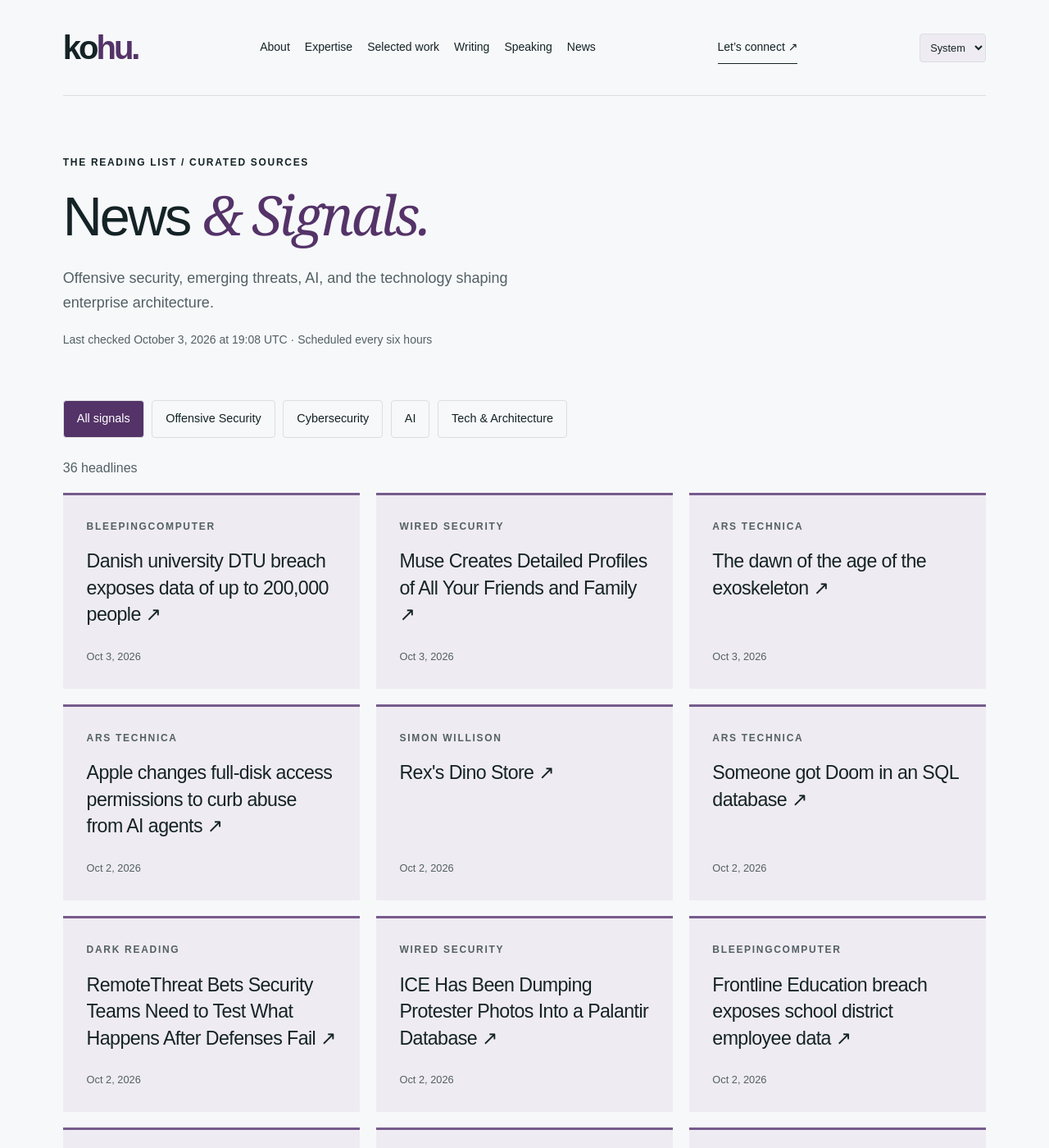
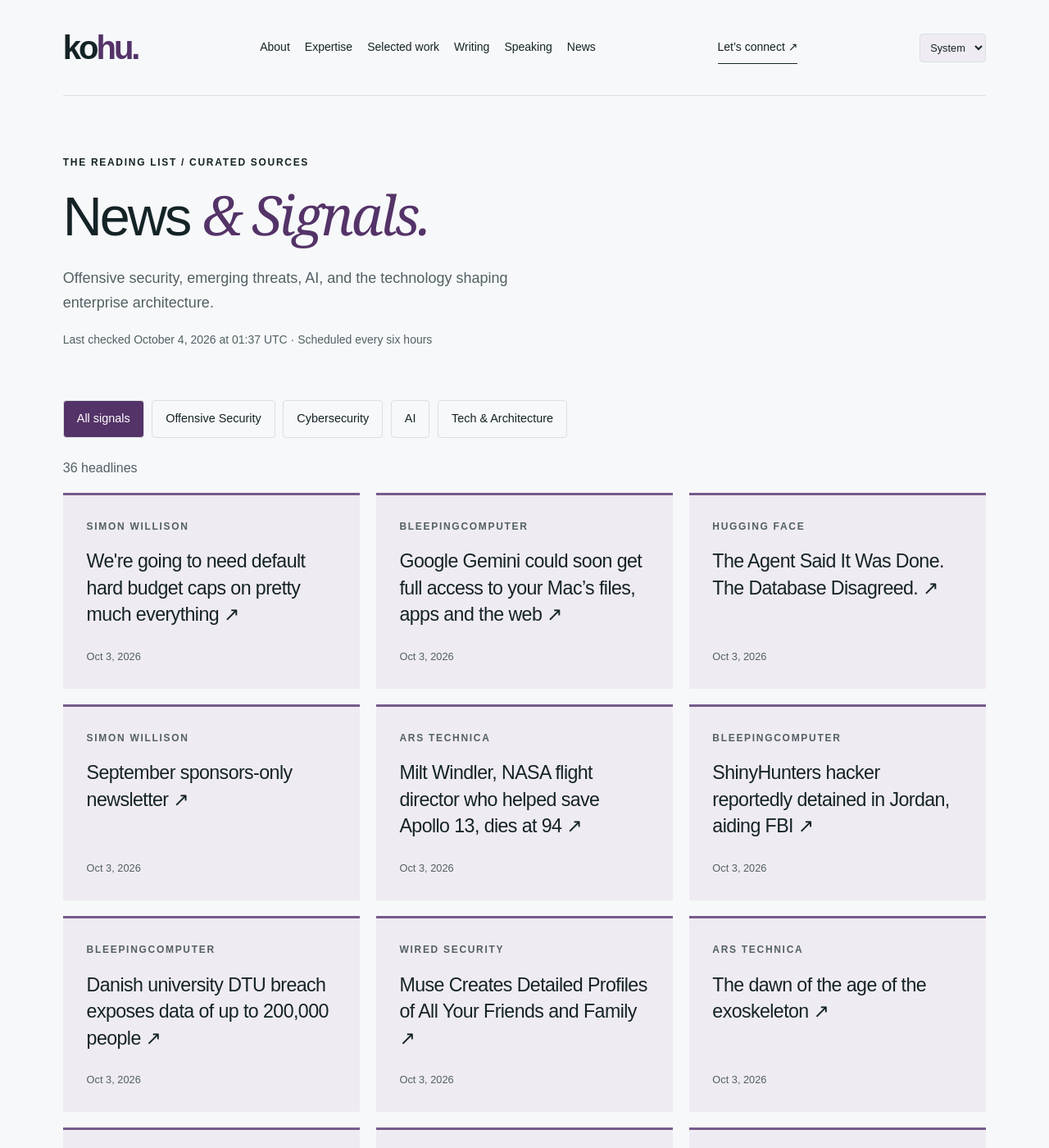
Before and after one commit to hntk/hntk.github.io, a Jekyll site: the page built from news/index.html, in a window 1280 px wide and 1400 px high. Shown: the whole window at 82% size. Built offline with Jekyll 4.4.1, drawn with Linux system fonts in a browser that asks for light colours; part of the change alters nothing that is shown; some of the changed text lies outside the part shown.

Commit message:
Refresh News and Signals

```diff
--- a/_data/news.json
+++ b/_data/news.json
@@ -1,6 +1,54 @@
 {
-  "updated": "2026-10-03T19:08:54.130651+00:00",
+  "updated": "2026-10-04T01:37:30.775446+00:00",
   "items": [
+    {
+      "title": "We're going to need default hard budget caps on pretty much everything",
+      "url": "https://simonwillison.net/2026/Oct/3/default-hard-budget-caps/",
+      "published": "2026-10-03T23:34:02+00:00",
+      "source": "Simon Willison",
+      "source_id": "simon-willison",
+      "category": "ai"
+    },
+    {
+      "title": "Google Gemini could soon get full access to your Mac’s files, apps and the web",
+      "url": "https://www.bleepingcomputer.com/news/google/google-gemini-could-soon-get-full-access-to-your-macs-files-apps-and-the-web/",
+      "published": "2026-10-03T23:12:34+00:00",
+      "source": "BleepingComputer",
+      "source_id": "bleepingcomputer",
+      "category": "cybersecurity"
+    },
+    {
+      "title": "The Agent Said It Was Done. The Database Disagreed.",
+      "url": "https://huggingface.co/blog/microsoft/thinkingbox",
+      "published": "2026-10-03T22:56:48+00:00",
+      "source": "Hugging Face",
+      "source_id": "hugging-face",
+      "category": "ai"
+    },
+    {
+      "title": "September sponsors-only newsletter",
+      "url": "https://simonwillison.net/2026/Oct/3/newsletter/",
+      "published": "2026-10-03T22:00:31+00:00",
+      "source": "Simon Willison",
+      "source_id": "simon-willison",
+      "category": "ai"
+    },
+    {
+      "title": "Milt Windler, NASA flight director who helped save Apollo 13, dies at 94",
+      "url": "https://arstechnica.com/space/2026/10/milt-windler-nasa-flight-director-who-helped-save-apollo-13-dies-at-94/",
+      "published": "2026-10-03T19:45:17+00:00",
+      "source": "Ars Technica",
+      "source_id": "ars-technica",
+      "category": "tech-architecture"
+    },
+    {
+      "title": "ShinyHunters hacker reportedly detained in Jordan, aiding FBI",
+      "url": "https://www.bleepingcomputer.com/news/security/shinyhunters-hacker-reportedly-detained-in-jordan-aiding-fbi/",
+      "published": "2026-10-03T19:09:38+00:00",
+      "source": "BleepingComputer",
+      "source_id": "bleepingcomputer",
+      "category": "cybersecurity"
+    },
     {
       "title": "Danish university DTU breach exposes data of up to 200,000 people",
       "url": "https://www.bleepingcomputer.com/news/security/danish-university-dtu-breach-exposes-data-of-up-to-200-000-people/",
@@ -42,14 +90,6 @@
       "category": "ai"
     },
     {
-      "title": "Someone got Doom in an SQL database",
-      "url": "https://arstechnica.com/gaming/2026/10/can-it-run-doom-sql-database-edition/",
-      "published": "2026-10-02T21:19:05+00:00",
-      "source": "Ars Technica",
-      "source_id": "ars-technica",
-      "category": "tech-architecture"
-    },
-    {
       "title": "RemoteThreat Bets Security Teams Need to Test What Happens After Defenses Fail",
       "url": "https://www.darkreading.com/cybersecurity-operations/remotethreat-bets-security-teams-need-to-test-what-happens-after-defenses-fail",
       "published": "2026-10-02T20:18:37+00:00",
@@ -63,22 +103,6 @@
       "published": "2026-10-02T19:52:36+00:00",
       "source": "WIRED Security",
       "source_id": "wired",
-      "category": "cybersecurity"
-    },
-    {
-      "title": "Frontline Education breach exposes school district employee data",
-      "url": "https://www.bleepingcomputer.com/news/security/frontline-education-data-breach-impacts-school-district-employees/",
-      "published": "2026-10-02T19:01:40+00:00",
-      "source": "BleepingComputer",
-      "source_id": "bleepingcomputer",
-      "category": "cybersecurity"
-    },
-    {
-      "title": "Warlock ransomware breach SharePoint in water, telecom operator attacks",
-      "url": "https://www.bleepingcomputer.com/news/security/warlock-ransomware-breach-sharepoint-in-water-telecom-operator-attacks/",
-      "published": "2026-10-02T18:33:01+00:00",
-      "source": "BleepingComputer",
-      "source_id": "bleepingcomputer",
       "category": "cybersecurity"
     },
     {
@@ -202,22 +226,6 @@
       "category": "cybersecurity"
     },
     {
-      "title": "Quoting Matthew Green",
-      "url": "https://simonwillison.net/2026/Oct/1/matthew-green/",
-      "published": "2026-10-01T06:29:01+00:00",
-      "source": "Simon Willison",
-      "source_id": "simon-willison",
-      "category": "ai"
-    },
-    {
-      "title": "He Built This City",
-      "url": "https://simonwillison.net/2026/Sep/30/he-built-this-city/",
-      "published": "2026-09-30T21:54:19+00:00",
-      "source": "Simon Willison",
-      "source_id": "simon-willison",
-      "category": "ai"
-    },
-    {
       "title": "Forecasting space weather risks on power grids",
       "url": "https://www.microsoft.com/en-us/research/blog/forecasting-space-weather-risks-on-power-grids/",
       "published": "2026-09-30T16:00:00+00:00",
@@ -232,14 +240,6 @@
       "source": "SpecterOps",
       "source_id": "specterops",
       "category": "offensive-security"
-    },
-    {
-      "title": "Open TTS Leaderboard: Scalable Evaluation for Multilingual Text-to-Speech and Voice Cloning",
-      "url": "https://huggingface.co/blog/open-tts-leaderboard",
-      "published": "2026-09-30T00:00:00+00:00",
-      "source": "Hugging Face",
-      "source_id": "hugging-face",
-      "category": "ai"
     },
     {
       "title": "Introducing Quine: An AI research system designed for the complexity of biology",
@@ -295,79 +295,79 @@
       "id": "ars-technica",
       "name": "Ars Technica",
       "status": "ok",
-      "last_success": "2026-10-03T19:08:54.130651+00:00"
+      "last_success": "2026-10-04T01:37:30.775446+00:00"
     },
     {
       "id": "bleepingcomputer",
       "name": "BleepingComputer",
       "status": "ok",
-      "last_success": "2026-10-03T19:08:54.130651+00:00"
+      "last_success": "2026-10-04T01:37:30.775446+00:00"
     },
     {
       "id": "cloudflare",
       "name": "Cloudflare",
       "status": "ok",
-      "last_success": "2026-10-03T19:08:54.130651+00:00"
+      "last_success": "2026-10-04T01:37:30.775446+00:00"
     },
     {
       "id": "dark-reading",
       "name": "Dark Reading",
       "status": "ok",
-      "last_success": "2026-10-03T19:08:54.130651+00:00"
+      "last_success": "2026-10-04T01:37:30.775446+00:00"
     },
     {
       "id": "hugging-face",
       "name": "Hugging Face",
       "status": "ok",
-      "last_success": "2026-10-03T19:08:54.130651+00:00"
+      "last_success": "2026-10-04T01:37:30.775446+00:00"
     },
     {
       "id": "microsoft-research",
       "name": "Microsoft Research",
       "status": "ok",
-      "last_success": "2026-10-03T19:08:54.130651+00:00"
+      "last_success": "2026-10-04T01:37:30.775446+00:00"
     },
     {
       "id": "nvidia",
       "name": "NVIDIA",
       "status": "ok",
-      "last_success": "2026-10-03T19:08:54.130651+00:00"
+      "last_success": "2026-10-04T01:37:30.775446+00:00"
     },
     {
       "id": "portswigger",
       "name": "PortSwigger Research",
       "status": "ok",
-      "last_success": "2026-10-03T19:08:54.130651+00:00"
+      "last_success": "2026-10-04T01:37:30.775446+00:00"
     },
     {
       "id": "schneier",
       "name": "Schneier on Security",
       "status": "ok",
-      "last_success": "2026-10-03T19:08:54.130651+00:00"
+      "last_success": "2026-10-04T01:37:30.775446+00:00"
     },
     {
       "id": "simon-willison",
       "name": "Simon Willison",
       "status": "ok",
-      "last_success": "2026-10-03T19:08:54.130651+00:00"
+      "last_success": "2026-10-04T01:37:30.775446+00:00"
     },
     {
       "id": "specterops",
       "name": "SpecterOps",
       "status": "ok",
-      "last_success": "2026-10-03T19:08:54.130651+00:00"
+      "last_success": "2026-10-04T01:37:30.775446+00:00"
     },
     {
       "id": "trail-of-bits",
       "name": "Trail of Bits",
       "status": "ok",
-      "last_success": "2026-10-03T19:08:54.130651+00:00"
+      "last_success": "2026-10-04T01:37:30.775446+00:00"
     },
     {
       "id": "wired",
       "name": "WIRED Security",
       "status": "ok",
-      "last_success": "2026-10-03T19:08:54.130651+00:00"
+      "last_success": "2026-10-04T01:37:30.775446+00:00"
     }
   ]
 }
```
